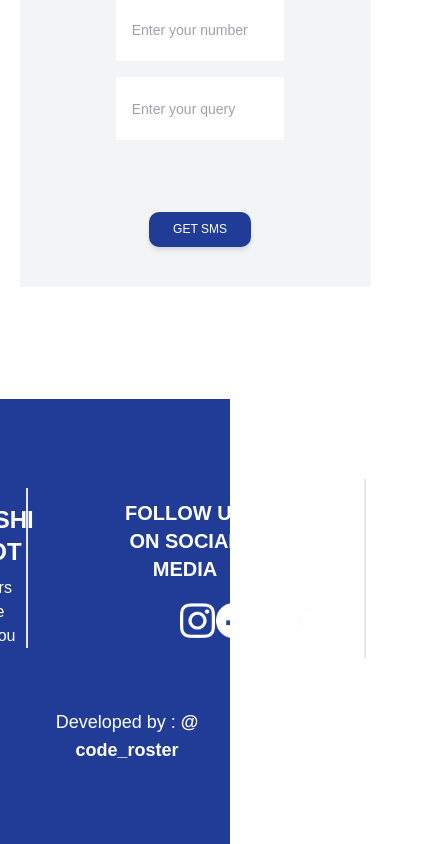
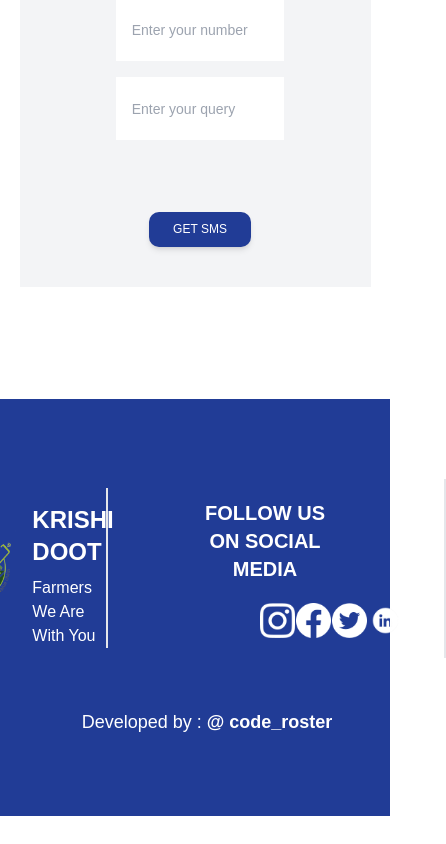
Before and after one commit to Santosh130602/Krishi_Doot, a React (Create React App) app in the folder frontend/: page /sms in a window 390 px wide. Shown: the part 581-1425 px from the top of the page, 446 px wide, since content can reach past the window. After the commit the page ends 1397 px from the top, so only its background shows below. Built offline with nearby package versions, Linux system fonts and the light colour scheme; no server answers.

Commit message:
Update CardBar.css

```diff
--- a/frontend/src/components/CardBar/CardBar.css
+++ b/frontend/src/components/CardBar/CardBar.css
@@ -1,8 +1,8 @@
 @media (max-width: 500px) {
-    .inPhone {
+    .inPhoneCardBar {
         justify-content:space-evenly;
       flex-direction: column;
       gap: 5rem;
-      margin-right: 10rem;
+      margin-right: 100px;
     }
   }
```
